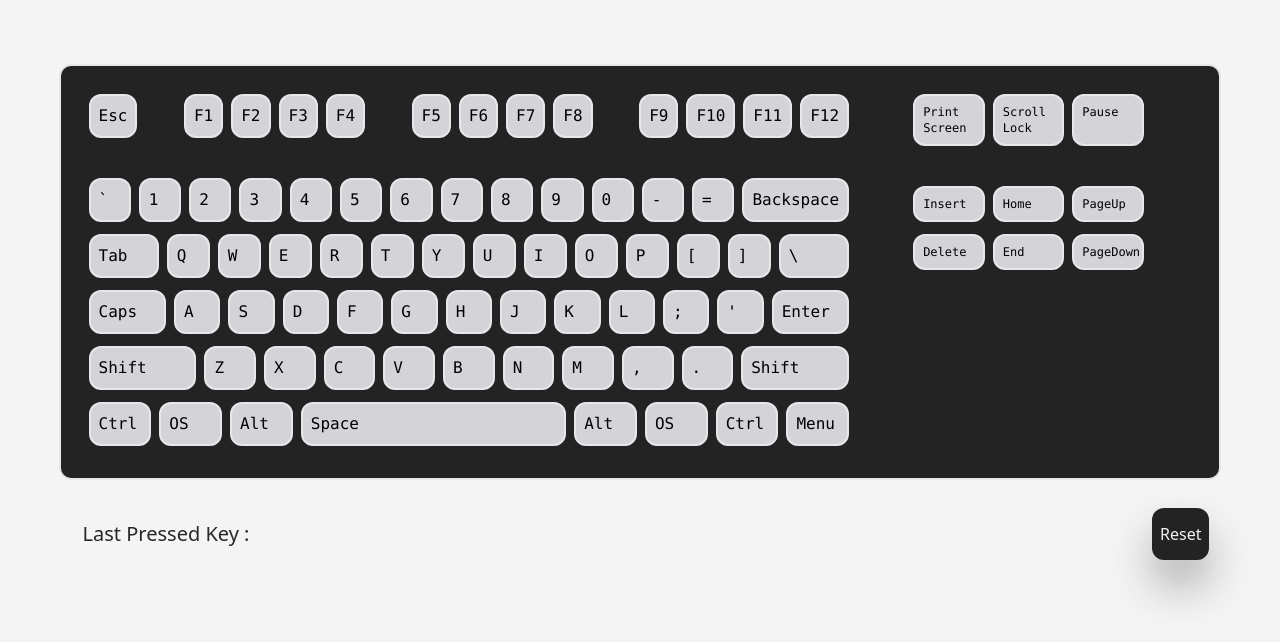
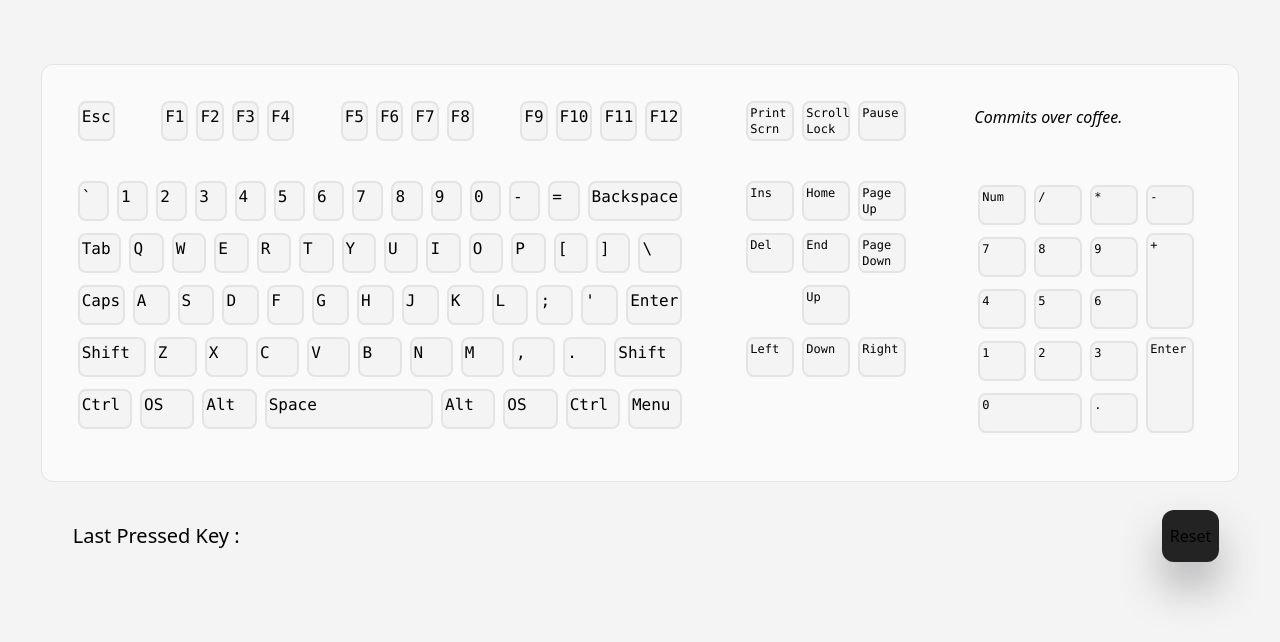
Before and after one commit to commitsovercoffee/key-probe, a SvelteKit app: page / in a window 1280 px wide. Shown: the top 642 px of the page. Built offline with nearby package versions, Linux system fonts and the light colour scheme.

Commit message:
adds prose and theme style

```diff
--- a/src/routes/+page.svelte
+++ b/src/routes/+page.svelte
@@ -1,10 +1,4 @@
 <script>
-	import KeyCap from './keyCap.svelte';
-	let sizes = {
-		oneU: 'w-10 ',
-		twoU: 'w-16 ',
-		threeU: 'w-24 '
-	};
 	let fnRow = [
 		'Esc',
 		null,
@@ -32,27 +26,33 @@
 		[' Ctrl', ' OS', ' Alt', 'Space', 'Alt ', 'OS ', 'Ctrl ', 'Menu']
 	];
 
-	let opts = ['Print Screen', 'Scroll Lock', 'Pause'];
+	let opts = ['Print Scrn', 'Scroll Lock', 'Pause'];
 	let navPad = [
-		['Insert', 'Home', 'PageUp'],
-		['Delete', 'End', 'PageDown']
+		['Ins', 'Home', 'Page Up'],
+		['Del', 'End', 'Page Down']
+	];
+
+	let arrows = [
+		[null, 'Up', null],
+		['Left', 'Down', 'Right']
 	];
 
 	let numPad = [
-		['Num', ' /', ' *', ' -'],
-		[' 7', ' 8', ' 9', ' +'],
+		['Num', ' /', ' *'],
+		[' 7', ' 8', ' 9'],
 		[' 4', ' 5', ' 6'],
 		[' 1', ' 2', ' 3'],
-		[' 0', ' .', ' Enter']
+		[' 0', ' .']
 	];
+	let numExtra = [' -', ' +', ' Enter'];
 
 	let prevPressed = [];
 	let activeKey = '';
 	let activeCode = '';
 	let lastKey = '';
 
-	let KeyCapStyle =
-		'p-2 m-1 border-2 decoration-zinc-500 decoration-2 rounded-xl transition duration-300 delay-50 ';
+	let keyCapStyle =
+		'p-0.5 m-1 border-2 border-zinc-200 dark:border-zinc-800 hover:border-zinc-900 hover:dark:border-zinc-100 rounded-lg transition duration-300 delay-50 h-10 ';
 </script>
 
 <svelte:body
@@ -112,78 +112,83 @@
 	}}
 />
 
-<div class="mx-auto w-fit">
-	<div class="bg-[#232323] flex p-2 m-4 mt-16 border-2 decoration-red-500 rounded-xl">
+<div class="mx-auto w-fit prose prose-zinc dark:prose-invert max-w-none">
+	<div
+		class="m-2 mt-16 p-4 flex border border-zinc-200 dark:border-zinc-800 rounded-xl flex-grow bg-zinc-50 dark:bg-zinc-800 overflow-hidden"
+	>
 		<section class="p-2 m-2">
 			<!-- fnRow -->
-			<section class="mb-8 flex">
+			<section class="flex mb-8">
 				{#each fnRow as k}
 					{#if k === null}
 						<kbd class={'opacity-0 w-2/12 no-pointer'}>{k}</kbd>
 					{:else}
 						<kbd
 							class={activeKey === k
-								? KeyCapStyle + 'w-2/12  ' + 'bg-zinc-600 -translate-y-4 text-zinc-100'
+								? keyCapStyle + 'w-2/12  ' + 'bg-zinc-600 -translate-y-4 '
 								: prevPressed.includes(k)
-								? KeyCapStyle + 'w-2/12  ' + 'bg-sky-500'
-								: KeyCapStyle + 'w-2/12  ' + 'bg-zinc-300'}>{k}</kbd
+								? keyCapStyle + 'w-2/12  ' + 'bg-sky-500'
+								: keyCapStyle + 'w-2/12  ' + 'bg-zinc-100 dark:bg-zinc-900 '}>{k}</kbd
 						>
 					{/if}
 				{/each}
 			</section>
 
 			<!-- main block -->
+			<div>
 				{#each main as row}
 					<section class="my-1 flex">
 						{#each row as k}
 							{#if k === 'Tab' || k === 'Caps' || k === '\\' || k === 'Enter'}
 								<kbd
 									class={activeKey === k
-									? KeyCapStyle + 'w-4/12 ' + 'bg-zinc-600 -translate-y-4 text-zinc-100'
+										? keyCapStyle + 'w-4/12 ' + 'bg-zinc-600 -translate-y-4 '
 										: prevPressed.includes(k)
-									? KeyCapStyle + 'w-4/12 ' + 'bg-sky-500'
-									: KeyCapStyle + 'w-4/12 ' + 'bg-zinc-300'}>{k}</kbd
+										? keyCapStyle + 'w-4/12 ' + 'bg-sky-500'
+										: keyCapStyle + 'w-4/12 ' + 'bg-zinc-100 dark:bg-zinc-900 '}>{k}</kbd
 								>
 							{:else if k === 'Backspace' || k === ' Shift' || k === 'Shift '}
 								<kbd
 									class={activeKey === k
-									? KeyCapStyle + 'w-5/12 ' + 'bg-zinc-600 -translate-y-4 text-zinc-100'
+										? keyCapStyle + 'w-5/12 ' + 'bg-zinc-600 -translate-y-4 '
 										: prevPressed.includes(k)
-									? KeyCapStyle + 'w-5/12 ' + 'bg-sky-500'
-									: KeyCapStyle + 'w-5/12 ' + 'bg-zinc-300'}>{k}</kbd
+										? keyCapStyle + 'w-5/12 ' + 'bg-sky-500'
+										: keyCapStyle + 'w-5/12 ' + 'bg-zinc-100 dark:bg-zinc-900 '}>{k}</kbd
 								>
 							{:else if k === 'Space'}
 								<kbd
 									class={activeKey === k
-									? KeyCapStyle + 'w-10/12 ' + 'bg-zinc-600 -translate-y-4 text-zinc-100'
+										? keyCapStyle + 'w-10/12 ' + 'bg-zinc-600 -translate-y-4 '
 										: prevPressed.includes(k)
-									? KeyCapStyle + 'w-10/12 ' + 'bg-sky-500'
-									: KeyCapStyle + 'w-10/12 ' + 'bg-zinc-300'}>{k}</kbd
+										? keyCapStyle + 'w-10/12 ' + 'bg-sky-500'
+										: keyCapStyle + 'w-10/12 ' + 'bg-zinc-100 dark:bg-zinc-900 '}>{k}</kbd
 								>
 							{:else}
 								<kbd
 									class={activeKey === k
-									? KeyCapStyle + 'w-2/12 ' + 'bg-zinc-600 -translate-y-4 text-zinc-100'
+										? keyCapStyle + 'w-3/12 ' + 'bg-zinc-600 -translate-y-4 '
 										: prevPressed.includes(k)
-									? KeyCapStyle + 'w-2/12 ' + 'bg-sky-500'
-									: KeyCapStyle + 'w-2/12 ' + 'bg-zinc-300'}>{k}</kbd
+										? keyCapStyle + 'w-3/12 ' + 'bg-sky-500'
+										: keyCapStyle + 'w-3/12 ' + 'bg-zinc-100 dark:bg-zinc-900 '}>{k}</kbd
 								>
 							{/if}
 						{/each}
 					</section>
 				{/each}
+			</div>
 		</section>
 
-		<section class="p-2 ml-8 m-2">
+		<section class="p-2 ml-8 mr-8 m-2">
 			<!-- System Control -->
-			<section class="mb-8 flex">
+
+			<section class="flex mb-8">
 				{#each opts as k}
 					<kbd
 						class={activeKey === k
-							? KeyCapStyle + 'w-3/12 text-xs  ' + 'bg-zinc-600 -translate-y-4 text-zinc-100'
+							? keyCapStyle + 'w-12 text-xs  ' + 'bg-zinc-600 -translate-y-4 '
 							: prevPressed.includes(k)
-							? KeyCapStyle + 'w-3/12 text-xs  ' + 'bg-sky-500'
-							: KeyCapStyle + 'w-3/12 text-xs  ' + 'bg-zinc-300'}
+							? keyCapStyle + 'w-12 text-xs  ' + 'bg-sky-500'
+							: keyCapStyle + 'w-12 text-xs  ' + 'bg-zinc-100 dark:bg-zinc-900 '}
 					>
 						<p>
 							{k}
@@ -192,28 +197,112 @@
 				{/each}
 			</section>
 
+			<div>
 				{#each navPad as row}
 					<section class="my-1 flex">
 						{#each row as k}
 							<kbd
 								class={activeKey === k
-								? KeyCapStyle + 'w-3/12 text-xs  ' + 'bg-zinc-600 -translate-y-4 text-zinc-100'
+									? keyCapStyle + 'w-12 text-xs  ' + 'bg-zinc-600 -translate-y-4 '
 									: prevPressed.includes(k)
-								? KeyCapStyle + 'w-3/12 text-xs  ' + 'bg-sky-500'
-								: KeyCapStyle + 'w-3/12 text-xs  ' + 'bg-zinc-300'}
+									? keyCapStyle + 'w-12 text-xs  ' + 'bg-sky-500'
+									: keyCapStyle + 'w-12 text-xs  ' + 'bg-zinc-100 dark:bg-zinc-900 '}
 							>
-							<p>
 								{k}
-							</p>
 							</kbd>
 						{/each}
 					</section>
 				{/each}
+			</div>
+
+			<div>
+				{#each arrows as row}
+					<section class="my-1 flex">
+						{#each row as k}
+							{#if k === null}
+								<kbd class={'opacity-0 w-14 no-pointer'}>{k}</kbd>
+							{:else}
+								<kbd
+									class={activeKey === k
+										? keyCapStyle + 'w-12 h-10 text-xs  ' + 'bg-zinc-600 -translate-y-4 '
+										: prevPressed.includes(k)
+										? keyCapStyle + 'w-12 text-xs  ' + 'bg-sky-500'
+										: keyCapStyle + 'w-12 text-xs  ' + 'bg-zinc-100 dark:bg-zinc-900 '}
+								>
+									{k}
+								</kbd>
+							{/if}
+						{/each}
 					</section>
+				{/each}
+			</div>
+		</section>
+
+		<div class="p-2 m-2">
+			<p class="p-2 mb-8 italic">Commits over coffee.</p>
+			<section class="p-2 flex justify-between">
+				<div>
+					{#each numPad as row}
+						<section class="my-1 flex">
+							{#each row as k}
+								{#if k === ' 0'}
+									<kbd
+										class={activeKey === k
+											? keyCapStyle + 'w-16 text-xs  ' + 'bg-zinc-600 -translate-y-4 '
+											: prevPressed.includes(k)
+											? keyCapStyle + 'w-12 text-xs  ' + 'bg-sky-500'
+											: keyCapStyle + 'grow text-xs  ' + 'bg-zinc-100 dark:bg-zinc-900 '}
+									>
+										{k}
+									</kbd>
+								{:else}
+									<kbd
+										class={activeKey === k
+											? keyCapStyle + 'w-12 h-10 text-xs  ' + 'bg-zinc-600 -translate-y-4 '
+											: prevPressed.includes(k)
+											? keyCapStyle + 'w-12 text-xs  ' + 'bg-sky-500'
+											: keyCapStyle + 'w-12 text-xs  ' + 'bg-zinc-100 dark:bg-zinc-900 '}
+									>
+										{k}
+									</kbd>
+								{/if}
+							{/each}
+						</section>
+					{/each}
+				</div>
+				<div>
+					<section class="my-1 flex flex-col">
+						{#each numExtra as k}
+							{#if k === ' -'}
+								<kbd
+									class={activeKey === k
+										? keyCapStyle + 'w-16 text-xs  ' + 'bg-zinc-600 -translate-y-4 '
+										: prevPressed.includes(k)
+										? keyCapStyle + 'w-12 text-xs  ' + 'bg-sky-500'
+										: keyCapStyle + 'w-12 text-xs  ' + 'bg-zinc-100 dark:bg-zinc-900 '}
+								>
+									{k}
+								</kbd>
+							{:else}
+								<kbd
+									class={activeKey === k
+										? keyCapStyle + 'w-12 h-10 text-xs  ' + 'bg-zinc-600 -translate-y-4 '
+										: prevPressed.includes(k)
+										? keyCapStyle + 'w-12 text-xs  ' + 'bg-sky-500'
+										: keyCapStyle + 'w-12 h-24 text-xs  ' + 'bg-zinc-100 dark:bg-zinc-900 '}
+								>
+									{k}
+								</kbd>
+							{/if}
+						{/each}
+					</section>
+				</div>
+			</section>
+		</div>
 	</div>
 
 	<div class="p-2 m-4 flex justify-between">
-		<p class="text-zinc-800 dark:text-zinc-500 text-xl p-2 m-2">
+		<p class=" text-xl p-2 m-2">
 			Last Pressed Key : <kbd>{lastKey}</kbd>
 		</p>
 
@@ -221,7 +310,7 @@
 			on:click={function () {
 				prevPressed = [];
 			}}
-			class="px-2 py-1 m-1 bg-[#232323] dark:bg-zinc-300 rounded-xl text-zinc-100 hover:-translate-y-1 active:translate-y-1 transition duration-50 ease-in shadow-2xl shadow-zinc-800 dark:shadow-zinc-500"
+			class="px-2 py-1 m-1 bg-[#232323] dark:bg-zinc-900 rounded-xl hover:-translate-y-1 active:translate-y-1 transition duration-50 ease-in shadow-2xl shadow-zinc-800 dark:shadow-zinc-500"
 			>Reset</button
 		>
 	</div>
--- a/src/routes/keyCap.svelte
+++ /dev/null
@@ -1,21 +0,0 @@
-<script>
-	export let keys;
-	export let activeKey = '';
-	export let prevPressed = [];
-</script>
-
-<section class="p-2 m-2">
-	{#each keys as row}
-		<section class="my-1 flex">
-			{#each row as k}
-				<kbd
-					class={activeKey === k
-						? KeyCapStyle + 'bg-zinc-600 -translate-y-4 text-zinc-100'
-						: prevPressed.includes(k)
-						? KeyCapStyle + 'bg-sky-500'
-						: KeyCapStyle + 'bg-zinc-300'}>{k}</kbd
-				>
-			{/each}
-		</section>
-	{/each}
-</section>
```
Lines whose indentation alone changed are shown as unchanged.
